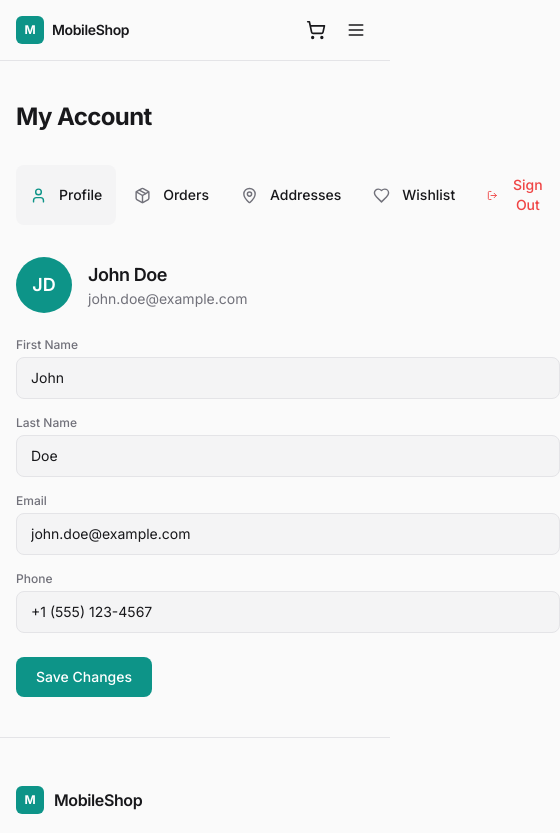
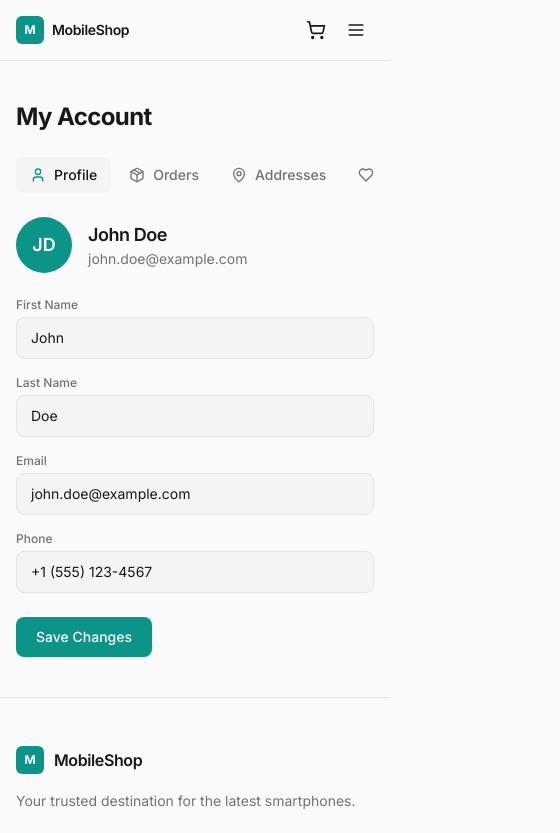
Before and after one commit to xoralife/mobile-website-v.1, a Next.js app: page /account in a window 390 px wide. Shown: the top 833 px of the page, 560 px wide, since content can reach past the window. Built offline with nearby package versions, Linux system fonts and the light colour scheme.

Commit message:
fix account page responsive layout for mobile

```diff
--- a/src/app/account/page.js
+++ b/src/app/account/page.js
@@ -113,28 +113,28 @@ export default function AccountPage() {
 
   return (
     <div className="mx-auto max-w-5xl px-4 py-10 sm:px-6">
-      <h1 className="mb-8 text-2xl font-bold tracking-tight">My Account</h1>
+      <h1 className="mb-6 text-2xl font-bold tracking-tight sm:mb-8">My Account</h1>
 
-      <div className="grid gap-6 lg:grid-cols-4 lg:gap-8">
+      <div className="lg:grid lg:grid-cols-4 lg:gap-8">
         <div className="lg:col-span-1">
-          <nav className="flex gap-1 overflow-x-auto pb-2 lg:flex-col lg:pb-0">
+          <nav className="mb-6 flex gap-1 overflow-x-auto lg:mb-0 lg:flex-col lg:overflow-visible">
             {tabs.map((tab) => (
               <button
                 key={tab.id}
                 onClick={() => setActiveTab(tab.id)}
-                className="flex w-full items-center gap-3 rounded-lg px-3.5 py-2.5 text-sm font-medium transition-all"
+                className="flex shrink-0 items-center gap-2 rounded-lg px-3.5 py-2 text-sm font-medium transition-all lg:w-full lg:py-2.5"
                 style={{
                   background: activeTab === tab.id ? "var(--muted)" : "transparent",
-                  color: "var(--foreground)",
+                  color: activeTab === tab.id ? "var(--foreground)" : "var(--muted-foreground)",
                 }}
               >
-                <tab.icon size="17" style={{ color: activeTab === tab.id ? "var(--accent)" : "var(--muted-foreground)" }} />
+                <tab.icon size="16" style={{ color: activeTab === tab.id ? "var(--accent)" : "var(--muted-foreground)" }} />
                 {tab.label}
               </button>
             ))}
-            <button className="flex w-full items-center gap-3 rounded-lg px-3.5 py-2.5 text-sm font-medium" style={{ color: "var(--destructive)" }}>
-              <LogOut size="17" />
-              Sign Out
+            <button className="flex shrink-0 items-center gap-2 rounded-lg px-3.5 py-2 text-sm font-medium lg:w-full lg:py-2.5" style={{ color: "var(--destructive)" }}>
+              <LogOut size="16" />
+              <span className="hidden sm:inline">Sign Out</span>
             </button>
           </nav>
         </div>
```
